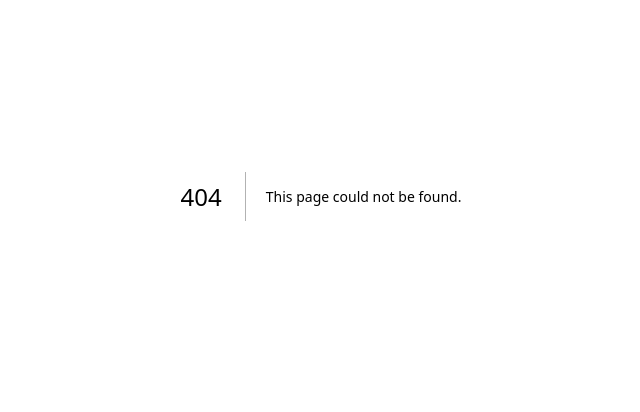
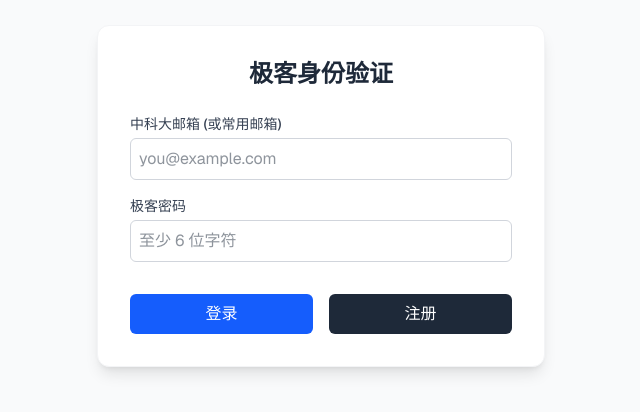
Before and after one commit to prompt-community/prompt-community, a Next.js app: page /login in a window 1280 px wide. Before the commit this address had no page. Shown: the part 204-616 px from the top of the page, without its empty margins (319-959 px from the left). Built offline with nearby package versions, Linux system fonts and the light colour scheme; no server answers.

Commit message:
邮箱验证登录系统

```diff
--- /dev/null
+++ b/src/app/login/page.tsx
@@ -0,0 +1,108 @@
+// src/app/login/page.tsx
+'use client'
+
+import { useState } from 'react'
+import { authService } from '@/lib/authService'
+
+export default function LoginPage() {
+  const [email, setEmail] = useState('')
+  const [password, setPassword] = useState('')
+  // 优化点 1：将 message 拆分为文字和类型，方便控制动态颜色
+  const [message, setMessage] = useState({ text: '', type: '' })
+  const [loading, setLoading] = useState(false)
+
+  // 优化点 2：修复类型报错，改为 React.MouseEvent，并指定 HTMLButtonElement
+  const handleSignUp = async (e: React.MouseEvent<HTMLButtonElement>) => {
+    e.preventDefault()
+    setLoading(true)
+    setMessage({ text: '', type: '' }) // 清空上一次的提示
+    try {
+      await authService.signUp(email, password)
+      setMessage({ text: '✅ 注册成功！请前往邮箱点击验证链接。', type: 'success' })
+    } catch (error) {
+      setMessage({ text: `❌ 注册失败: ${(error as Error).message}`, type: 'error' })
+    } finally {
+      setLoading(false)
+    }
+  }
+
+  const handleSignIn = async (e: React.MouseEvent<HTMLButtonElement>) => {
+    e.preventDefault()
+    setLoading(true)
+    setMessage({ text: '', type: '' })
+    try {
+      await authService.signIn(email, password)
+      setMessage({ text: '🚀 登录成功！欢迎来到 Prompt 社区。', type: 'success' })
+    } catch (error) {
+      // Invalid login credentials 就会在这里被捕获并变成醒目的红色
+      setMessage({ text: `❌ 登录失败: ${(error as Error).message}`, type: 'error' })
+    } finally {
+      setLoading(false)
+    }
+  }
+
+  return (
+    <main className="flex min-h-screen items-center justify-center bg-gray-50 p-4 font-sans">
+      <div className="w-full max-w-md bg-white p-8 rounded-xl shadow-lg border border-gray-100">
+        <h1 className="text-2xl font-bold mb-6 text-center text-gray-800">极客身份验证</h1>
+
+        <form className="space-y-4">
+          <div>
+            <label className="block text-sm font-medium text-gray-700 mb-1">中科大邮箱 (或常用邮箱)</label>
+            <input
+              type="email"
+              value={email}
+              onChange={(e) => setEmail(e.target.value)}
+              // 强制指定输入框文字为深灰色，避免暗黑模式冲突
+              className="w-full p-2 border border-gray-300 rounded-md focus:ring-2 focus:ring-blue-500 outline-none text-gray-800 bg-white"
+              placeholder="you@example.com"
+              required
+            />
+          </div>
+
+          <div>
+            <label className="block text-sm font-medium text-gray-700 mb-1">极客密码</label>
+            <input
+              type="password"
+              value={password}
+              onChange={(e) => setPassword(e.target.value)}
+              className="w-full p-2 border border-gray-300 rounded-md focus:ring-2 focus:ring-blue-500 outline-none text-gray-800 bg-white"
+              placeholder="至少 6 位字符"
+              required
+            />
+          </div>
+
+          <div className="flex gap-4 pt-4">
+            <button
+              type="button" // 明确声明这是普通按钮，防止触发表单默认提交
+              onClick={handleSignIn}
+              disabled={loading}
+              className="flex-1 bg-blue-600 text-white font-medium py-2 rounded-md hover:bg-blue-700 transition disabled:opacity-50"
+            >
+              {loading ? '处理中...' : '登录'}
+            </button>
+            <button
+              type="button"
+              onClick={handleSignUp}
+              disabled={loading}
+              className="flex-1 bg-gray-800 text-white font-medium py-2 rounded-md hover:bg-gray-900 transition disabled:opacity-50"
+            >
+              注册
+            </button>
+          </div>
+        </form>
+
+        {/* 修复文字看不清：基于 message.type 动态渲染背景色和深色字体 */}
+        {message.text && (
+          <div className={`mt-6 p-3 rounded-md text-sm text-center font-bold ${
+            message.type === 'error'
+              ? 'bg-red-100 text-red-700 border border-red-200'
+              : 'bg-green-100 text-green-700 border border-green-200'
+          }`}>
+            {message.text}
+          </div>
+        )}
+      </div>
+    </main>
+  )
+}
--- /dev/null
+++ b/src/lib/authService.ts
@@ -0,0 +1,36 @@
+// src/lib/authService.ts
+import { supabase } from './supabase'
+
+export const authService = {
+  // 1. 邮箱注册 (Supabase 默认会向该邮箱发送一封验证邮件)
+  async signUp(email: string, password: string) {
+    const { data, error } = await supabase.auth.signUp({
+      email,
+      password,
+    })
+    if (error) throw error
+    return data
+  },
+
+  // 2. 邮箱+密码登录
+  async signIn(email: string, password: string) {
+    const { data, error } = await supabase.auth.signInWithPassword({
+      email,
+      password,
+    })
+    if (error) throw error
+    return data
+  },
+
+  // 3. 退出登录
+  async signOut() {
+    const { error } = await supabase.auth.signOut()
+    if (error) throw error
+  },
+
+  // 4. 获取当前登录用户
+  async getCurrentUser() {
+    const { data: { user } } = await supabase.auth.getUser()
+    return user
+  }
+}
```
